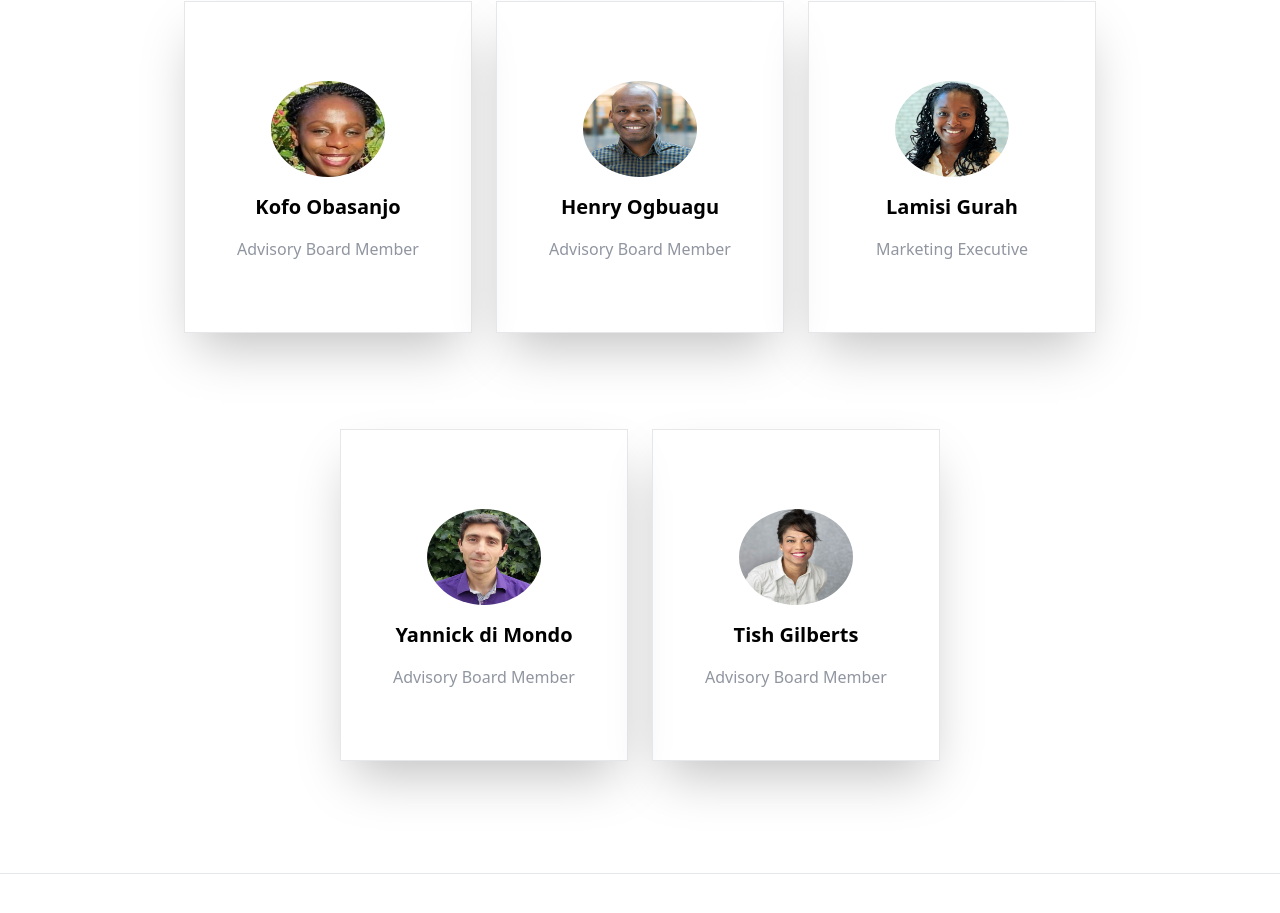
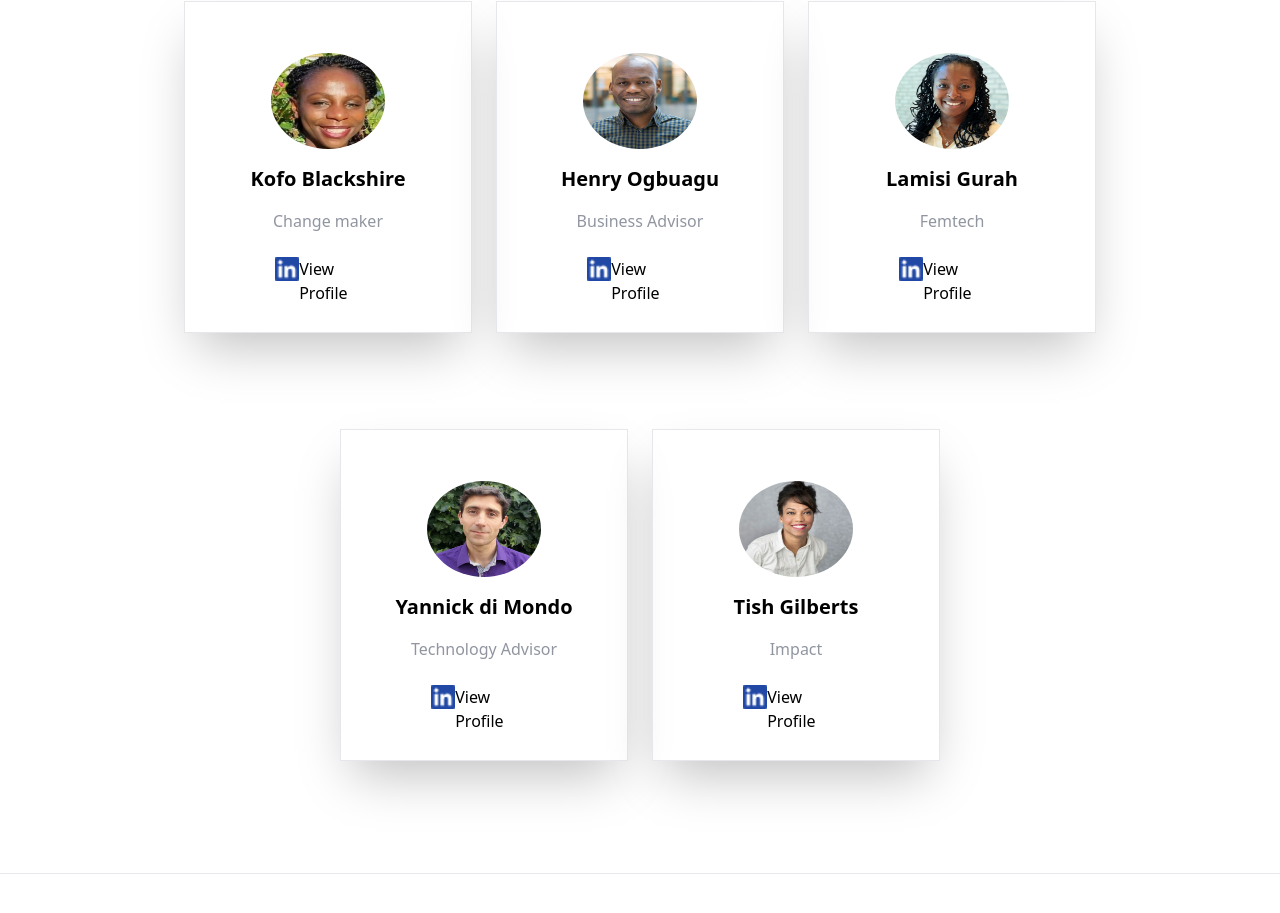
Before and after one commit to baobabpad-pilot/baobabpad_frontend_v0, a Next.js app: page /Baobabpad in a window 1280 px wide. Shown: the part 3058-3971 px from the top of the page. Built offline with nearby package versions, Linux system fonts and the light colour scheme.

Commit message:
added the links for the advisory members

```diff
--- a/src/pages/Baobabpad.tsx
+++ b/src/pages/Baobabpad.tsx
@@ -20,6 +20,7 @@ import Link from 'next/link';
 import { useState } from "react";
 import Internship  from "@/components/Impact/Internship"
 import Mentorship  from "@/components/Impact/Mentorship"
+import LinkedIn from "next-auth/providers/linkedin";
 
 
 
@@ -91,30 +92,35 @@ const Baobabpad = () => {
   const adversoryTeamArray=[
     {
       image:'/Kofo Obasanjo.jpeg',
-      username:'Kofo Obasanjo',
-      position:'Advisory Board Member'
+      username:'Kofo Blackshire',
+      position:'Change maker',
+      LinkedIn:'https://www.linkedin.com/in/kofo-obasanjo-blackshire-80a302a4/'
     },
     {
       image:'/Henry Ogbuagu.jpeg',
       username:'Henry Ogbuagu',
-      position:'Advisory Board Member'
+      position:'Business Advisor',
+      LinkedIn:'https://www.linkedin.com/in/henry-ogbuagu-b1156283/'
     },
 
     {
       image:'/Lamisi Gurah.jpeg',
       username:'Lamisi Gurah',
-      position:'Marketing Executive'
+      position:'Femtech ',
+      LinkedIn:'https://www.linkedin.com/in/lamisi/'
     },
 
     {
       image:'/Yannick_Di_Mondo.jpg',
       username:'Yannick di Mondo',
-      position:'Advisory Board Member'
+      position:'Technology Advisor',
+      LinkedIn:'https://www.linkedin.com/in/yannickdimondo/'
     },
     {
       image:'/Tish_Gilberts.jpeg',
       username:'Tish Gilberts',
-      position:'Advisory Board Member'
+      position:'Impact',
+      LinkedIn:'https://www.linkedin.com/in/tish-gilbert-2b084497/'
     },
   ]
 
@@ -267,7 +273,11 @@ const Baobabpad = () => {
                        />
                        <span className="font-bold font-700 text-xl">{member.username}</span>
                         <span className="text-[#9095A0]">{member.position}</span>
-                        {/* <button type="button" className="bg-[#C8F9FF] pt-2 pb-2 px-8 py-8 align-center ">View Profile</button> */}
+                        <div  className=" pt-2 pb-2 px-8 py-8   flex flex-row ">
+                        <img src="/linkedIn.png" alt="" />
+                        <a href={member.LinkedIn} className="hover:text-[#00BDD6] hover:text-underline">
+                        View Profile</a>
+                        </div>
                         {/* <div className="bg-[#C8F9FF] text-white rounded-[100%] w-10 h-10 px-3 py-1  "><span className="text-black  text-2xl">+</span></div> */}
 
                     </div>
```
